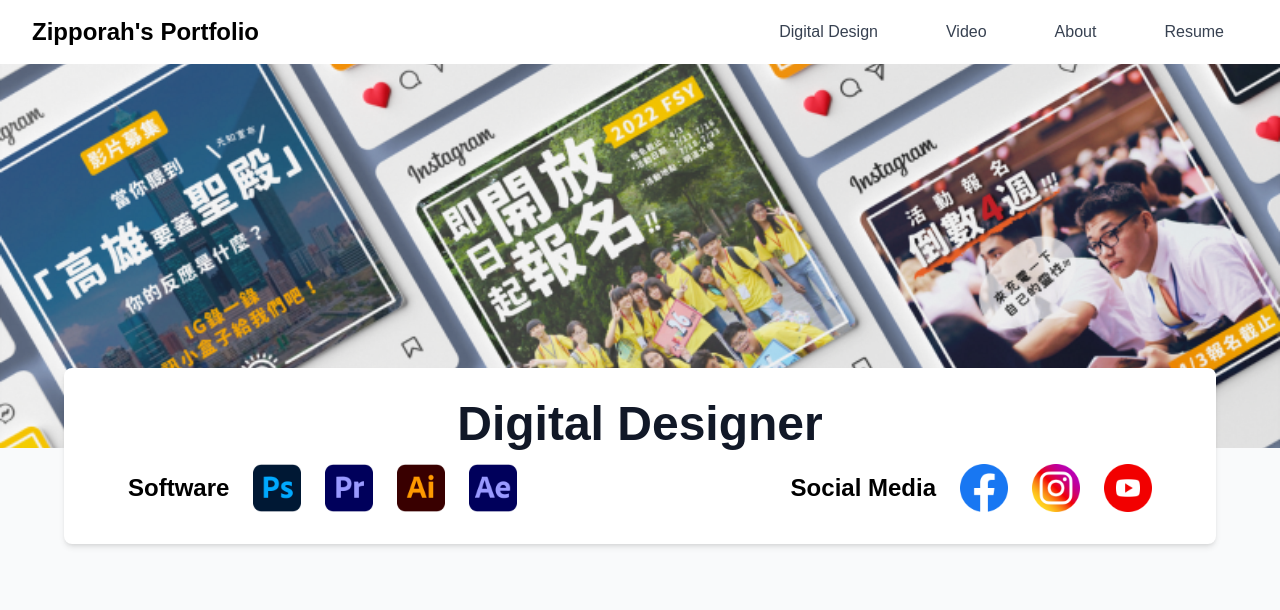
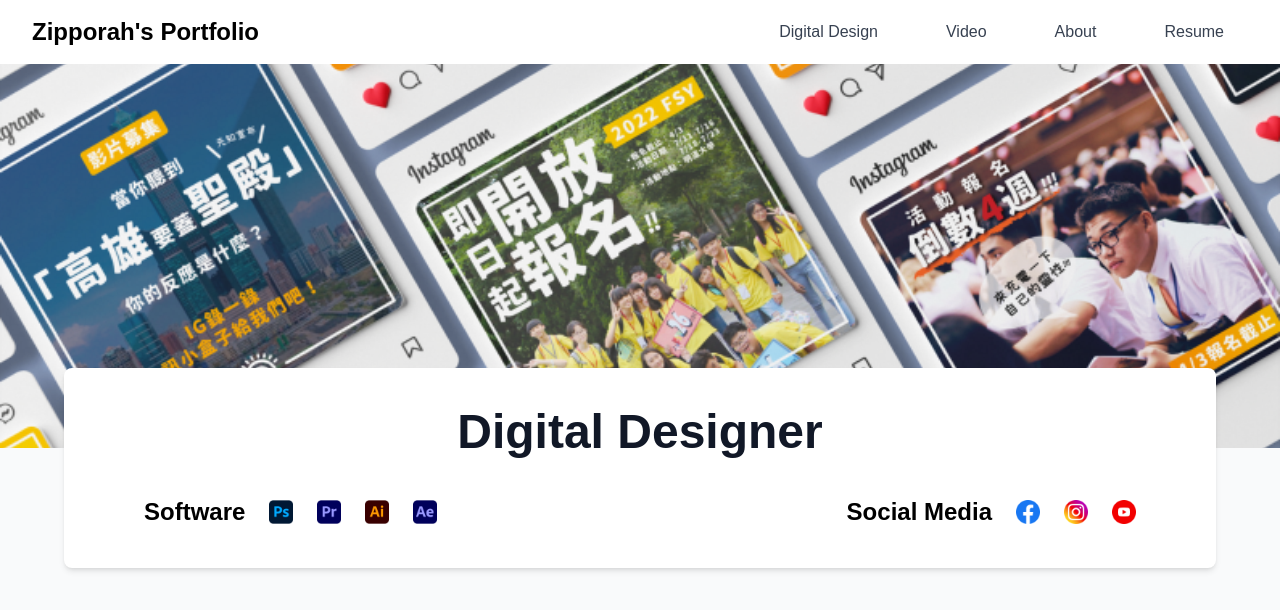
Before and after one commit to zipporah-lu/my-portfolio, a React (Create React App) app: page /#/digital-design in a window 1280 px wide. Shown: the top 610 px of the page. Built offline with nearby package versions, Linux system fonts and the light colour scheme; a web font is replaced by a local one.

Commit message:
Update DigitalDesign.js

```diff
--- a/src/pages/DigitalDesign.js
+++ b/src/pages/DigitalDesign.js
@@ -10,19 +10,19 @@ const DigitalDesign = () => {
       ></div>
 
       {/* Content Section */}
-      <div className="bg-white px-16 py-8 rounded-lg w-full shadow-md -mt-20 max-w-6xl">
-        <h1 className="text-5xl font-bold text-gray-900 text-center">Digital Designer</h1>
+      <div className="bg-white px-20 py-10 rounded-lg w-full shadow-md -mt-20 max-w-6xl">
+        <h1 className="text-5xl font-bold text-gray-900 text-center mb-10">Digital Designer</h1>
         <div className="flex justify-between mt-4">
           <div className="flex items-center space-x-6">
             <span className="text-2xl font-semibold">Software</span>
             {['adobe-1.png', 'adobe-2.png', 'adobe-3.png', 'adobe-4.png'].map((src, index) => (
-              <img key={index} src={`${process.env.PUBLIC_URL}/${src}`} alt={src} className="w-12 h-12" />
+              <img key={index} src={`${process.env.PUBLIC_URL}/${src}`} alt={src} className="w-6 h-6" />
             ))}
           </div>
           <div className="flex items-center space-x-6">
             <span className="text-2xl font-semibold">Social Media</span>
             {['facebook.png', 'instagram.png', 'youtube.png'].map((src, index) => (
-              <img key={index} src={`${process.env.PUBLIC_URL}/${src}`} alt={src} className="w-12 h-12" />
+              <img key={index} src={`${process.env.PUBLIC_URL}/${src}`} alt={src} className="w-6 h-6" />
             ))}
           </div>
         </div>
```
